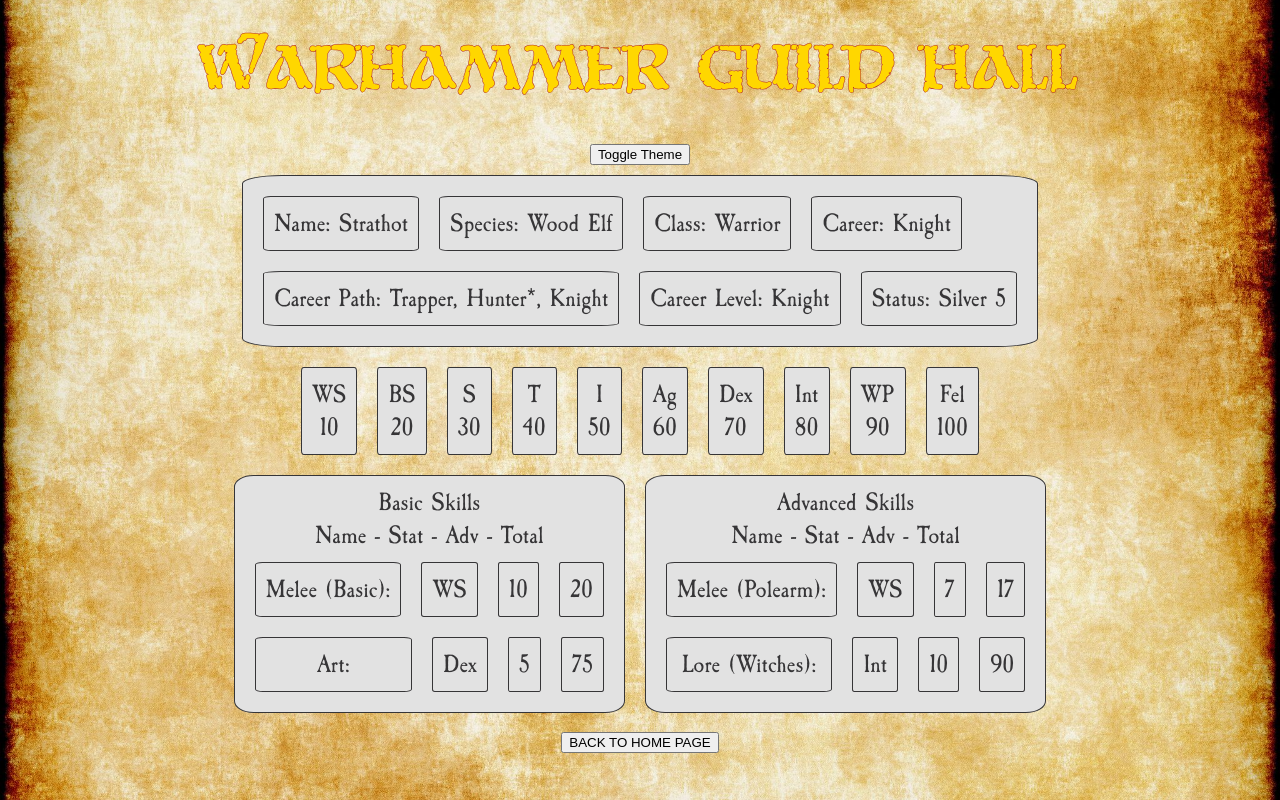
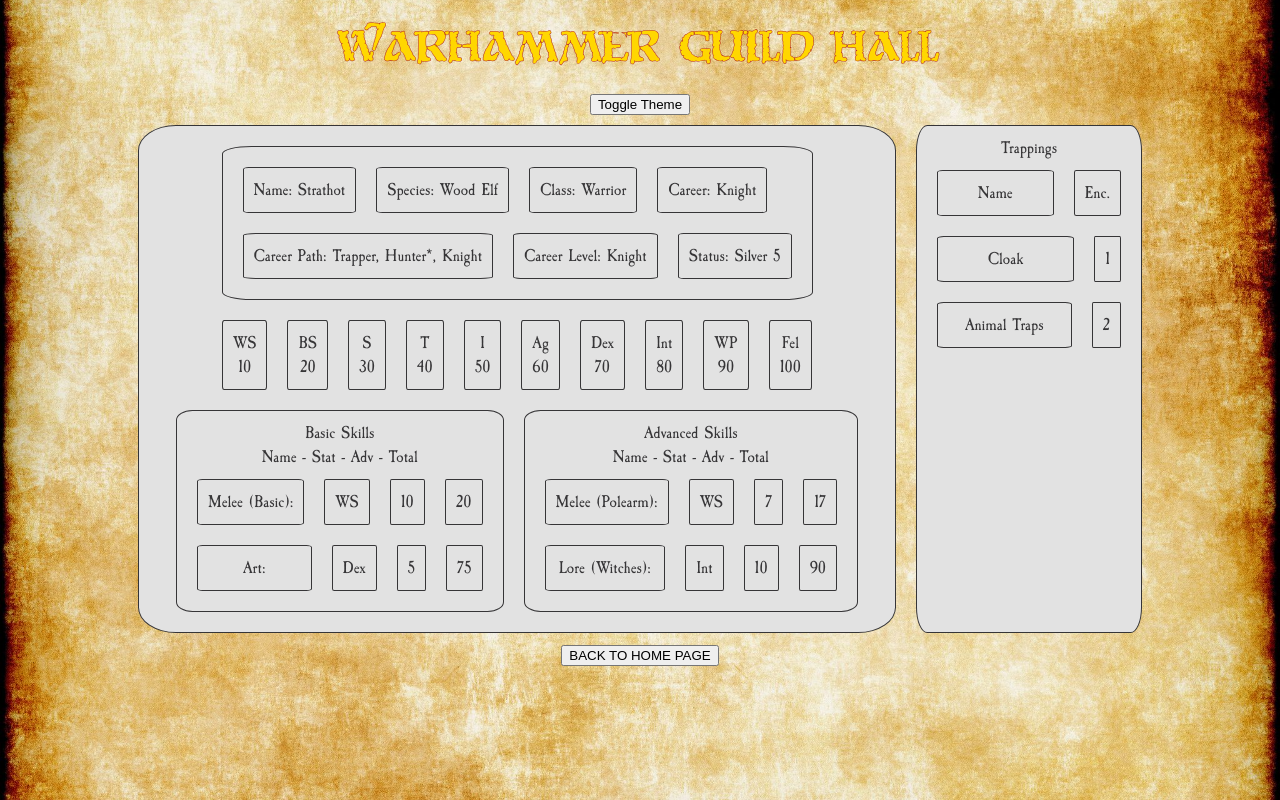
Before and after one commit to bstizzle/warhammer-guild-hall, a React (Create React App) app: page /sheet in a window 1280 px wide. Built offline with nearby package versions, Linux system fonts and the light colour scheme.

Commit message:
added trappings column

```diff
--- a/src/components/Bio.js
+++ b/src/components/Bio.js
@@ -18,7 +18,6 @@
   // })
 
   return(
-    <div className="sheet-row">
       <div className="sheet-div">
         <div className="bio-column">
           <div className="bio-row">
@@ -48,7 +47,6 @@
           </div>
         </div>
       </div>
-    </div>
   );
 }
 
--- a/src/components/CharacterSheet.js
+++ b/src/components/CharacterSheet.js
@@ -9,6 +9,7 @@
 import Stats from './Stats';
 import Skills from './Skills';
 import Bio from './Bio';
+import Trappings from './Trappings';
 
 const CharacterSheet = () => {
   const history = useHistory();
@@ -22,10 +23,44 @@
 
   return(
     <div className="sheet-container">
-      {char.bio ? <Bio /> : null}
-      {char.stats ? <Stats /> : null}
-      {char.basicSkills ? <Skills /> : null}
+      <div className="sheet-row">
+        <div className="sheet-div" style={{flexGrow: 1}}>
+          <div className="sheet-row">
+            {char.bio ? <Bio /> : null}
+          </div>
+          <div className="sheet-row">
+            {char.stats ? <Stats /> : null}
+          </div>
+          <div className="sheet-row">
+            {char.basicSkills ? <Skills /> : null}
+          </div>
+        </div>
+        <div className="sheet-div" style={{flexGrow: 1}}>
+          <Trappings />
+        </div>
+      </div>
+
+
       <button onClick={()=>history.push("/")}>BACK TO HOME PAGE</button>
+
+      {/*
+        Fate/Resilience
+        Experience
+        Movement
+        Talents
+        Ambitions
+        Party
+        Armor
+        Armor Points
+        Trappings
+        Psychology
+        Corruption/Mutation
+        Weapons
+        Spells
+        Wounds
+        Wealth
+        Encumberance
+      */}
     </div>
   );
 }
--- a/src/components/Skills.js
+++ b/src/components/Skills.js
@@ -53,7 +53,7 @@
 
   // Refactor out into individual Skill components
   return(
-    <div className="sheet-row">
+    <>
       <div className="sheet-div">
         Basic Skills<br/>
         Name - Stat - Adv - Total
@@ -64,7 +64,7 @@
         Name - Stat - Adv - Total
         {advSkills}
       </div>
-    </div>
+    </>
   );
 }
 
--- a/src/components/Stats.js
+++ b/src/components/Stats.js
@@ -17,9 +17,9 @@
   })
 
   return(
-    <div className="sheet-row">
-      {allStats}
-    </div>
+    <>
+    {allStats}
+    </>
   );
 }
 
--- /dev/null
+++ b/src/components/Trappings.js
@@ -0,0 +1,36 @@
+import React from 'react';
+
+const Trappings = () => {
+
+  return(
+    <div className="sheet-column">
+      Trappings
+      <div className="sheet-row">
+        <div className="sheet-div" style={{flexGrow: 1}}>
+          Name
+        </div>
+        <div className="sheet-div">
+          Enc.
+        </div>
+      </div>
+      <div className="sheet-row">
+        <div className="sheet-div" style={{flexGrow: 1}}>
+          Cloak
+        </div>
+        <div className="sheet-div">
+          1
+        </div>
+      </div>
+      <div className="sheet-row">
+        <div className="sheet-div" style={{flexGrow: 1}}>
+          Animal Traps
+        </div>
+        <div className="sheet-div">
+          2
+        </div>
+      </div>
+    </div>
+  );
+}
+
+export default Trappings;
--- a/src/styles/global.js
+++ b/src/styles/global.js
@@ -1,7 +1,6 @@
 import { createGlobalStyle } from 'styled-components';
 import HeaderFont from '../fonts/moria-citadel.regular.ttf';
 import BodyFont from '../fonts/caslon-antique.regular.ttf';
-import Parchment from '../textures/parchment.jpg';
 
 export const GlobalStyles = createGlobalStyle`
   *,
@@ -11,11 +10,13 @@
   }
 
   html {
-    background: url(${Parchment}) no-repeat center center fixed;
+    background: ${({ theme }) => theme.background};
     -webkit-background-size: cover;
     -moz-background-size: cover;
     -o-background-size: cover;
     background-size: cover;
+
+    transition: all 0.25s linear;
   }
 
   body {
@@ -44,7 +45,7 @@
 
 
   .app-container {
-    font-size: calc(10px + 2vmin);
+    font-size: calc(5px + 1vw);
     text-align: center;
   }
 
@@ -61,6 +62,11 @@
     width: 80%;
 
     transition: all 0.25s linear;
+  }
+
+  .sheet-column {
+    display: flex;
+    flex-direction: column;
   }
 
   .sheet-row {
--- a/src/styles/theme.js
+++ b/src/styles/theme.js
@@ -1,8 +1,12 @@
+import Parchment from '../textures/parchment.jpg';
+import DarkParchment from '../textures/dark-parchment.jpg';
+
 export const lightTheme = {
   body: '#E2E2E2',
   text: '#363537',
   toggleBorder: '#FFF',
   gradient: 'linear-gradient(#39598A, #79D7ED)',
+  background: `url(${Parchment}) no-repeat center center fixed;`
 }
 
 export const darkTheme = {
@@ -10,4 +14,5 @@
   text: '#FAFAFA',
   toggleBorder: '#6B8096',
   gradient: 'linear-gradient(#091236, #1E215D)',
+  background: `url(${DarkParchment}) no-repeat center center fixed;`
 }
```
Also changed, not shown: 1 other file (tests, documents, lock files or other folders).
